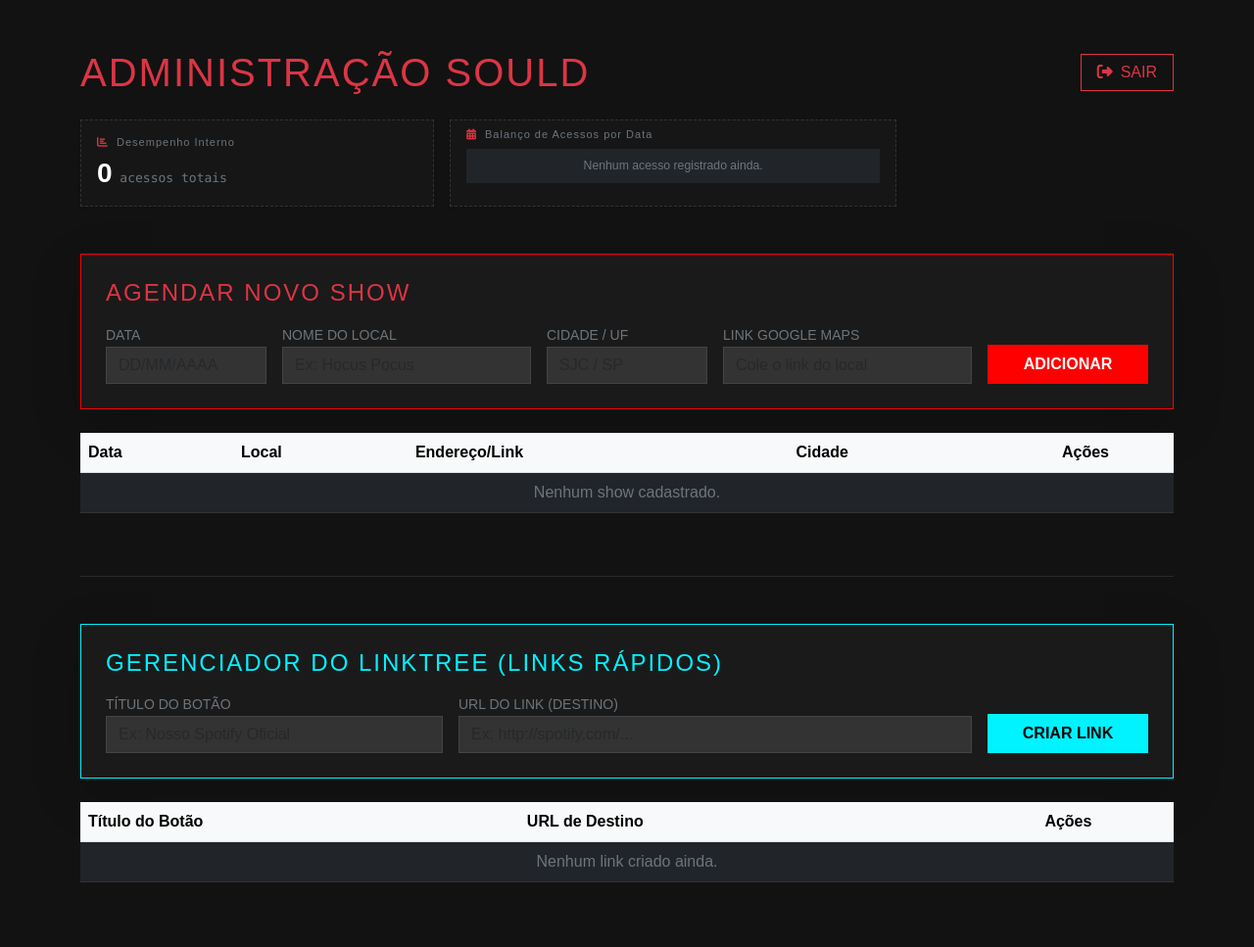
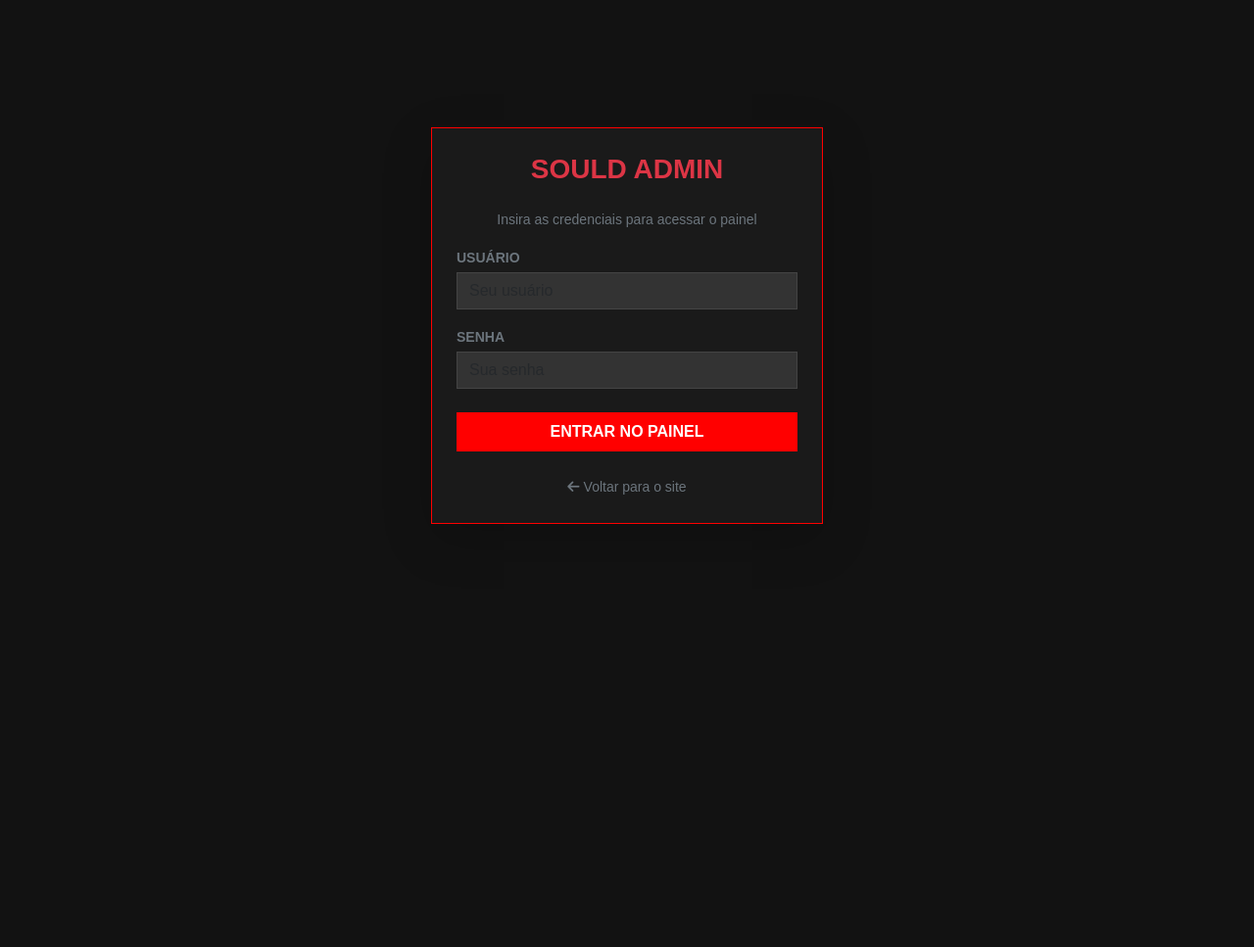
Before and after one commit to hildneylopes16-glitch/site-sould, a Flask app: page /admin in a window 1280 px wide. Shown: the whole page at 98% size. After the commit the page ends 535 px from the top, so only its background shows below. Run offline with Flask 3, Linux system fonts and the light colour scheme; data that the repository does not hold is empty.

Commit message:
updates
Updates templates

```diff
--- a/app.py
+++ b/app.py
@@ -13,6 +13,10 @@ app.config['SQLALCHEMY_DATABASE_URI'] = os.environ.get('DATABASE_URL', 'postgres
 app.config['SQLALCHEMY_TRACK_MODIFICATIONS'] = False
 
 db = SQLAlchemy(app)
+
+# CONFIGURAÇÃO DE ACESSO DO PAINEL (Altere aqui se desejar)
+USER_ADMIN = "admin"
+PASSWORD_ADMIN = "sould2026"
 
 # Modelo 1: Agenda de Shows
 class Show(db.Model):
@@ -112,40 +116,55 @@ def galeria():
 def admin():
     if request.method == 'POST':
         form_type = request.form.get('form_type')
-        try:
-            if form_type == 'show':
-                data = request.form.get('data')
-                local = request.form.get('local')
-                cidade = request.form.get('cidade')
-                link_maps = request.form.get('link_maps')
-                if data and local and cidade:
-                    novo_show = Show(data=data, local=local, cidade=cidade, link_maps=link_maps)
-                    db.session.add(novo_show)
-                    db.session.commit()
-            elif form_type == 'linktree':
-                titulo = request.form.get('titulo')
-                url = request.form.get('url')
-                if titulo and url:
-                    novo_link = LinkTree(titulo=titulo, url=url)
-                    db.session.add(novo_link)
-                    db.session.commit()
-        except Exception as e:
-            db.session.rollback()
-            print(f"Erro ao salvar dados pelo painel: {e}")
+
+        # Lógica de Login integrada do arquivo admin.html
+        if form_type == 'login':
+            username = request.form.get('username')
+            password = request.form.get('password')
+
+            if username == USER_ADMIN and password == PASSWORD_ADMIN:
+                session['logado'] = True
+            return redirect(url_for('admin'))
+
+        # Só permite executar as ações abaixo se estiver de fato logado
+        if session.get('logado'):
+            try:
+                if form_type == 'show':
+                    data = request.form.get('data')
+                    local = request.form.get('local')
+                    cidade = request.form.get('cidade')
+                    link_maps = request.form.get('link_maps')
+                    if data and local and cidade:
+                        novo_show = Show(data=data, local=local, cidade=cidade, link_maps=link_maps)
+                        db.session.add(novo_show)
+                        db.session.commit()
+                elif form_type == 'linktree':
+                    titulo = request.form.get('titulo')
+                    url = request.form.get('url')
+                    if titulo and url:
+                        novo_link = LinkTree(titulo=titulo, url=url)
+                        db.session.add(novo_link)
+                        db.session.commit()
+            except Exception as e:
+                db.session.rollback()
+                print(f"Erro ao salvar dados pelo painel: {e}")
         return redirect(url_for('admin'))
 
     total_acessos = 0
     historico_acessos = []
     shows_query = []
     links_query = []
-    try:
-        todos_acessos = Acesso.query.all()
-        total_acessos = sum(a.quantidade for a in todos_acessos)
-        historico_acessos = Acesso.query.order_by(Acesso.data.desc()).all()
-        shows_query = ordenar_shows(Show.query.all())
-        links_query = LinkTree.query.order_by(LinkTree.id).all()
-    except Exception as e:
-        print(f"Erro ao coletar dados para o admin: {e}")
+
+    # Busca os dados apenas se estiver autenticado
+    if session.get('logado'):
+        try:
+            todos_acessos = Acesso.query.all()
+            total_acessos = sum(a.quantidade for a in todos_acessos)
+            historico_acessos = Acesso.query.order_by(Acesso.data.desc()).all()
+            shows_query = ordenar_shows(Show.query.all())
+            links_query = LinkTree.query.order_by(LinkTree.id).all()
+        except Exception as e:
+            print(f"Erro ao coletar dados para o admin: {e}")
 
     return render_template(
         'admin.html',
@@ -155,9 +174,12 @@ def admin():
         historico_acessos=historico_acessos
     )
 
-# Rota de Edição de Show (Recuperada)
+# Rota de Edição de Show (Protegida)
 @app.route('/admin/editar/<int:id>', methods=['GET', 'POST'])
 def editar_show(id):
+    if not session.get('logado'):
+        return redirect(url_for('admin'))
+
     show = Show.query.get_or_404(id)
     if request.method == 'POST':
         try:
@@ -172,9 +194,12 @@ def editar_show(id):
         return redirect(url_for('admin'))
     return render_template('editar.html', show=show)
 
-# Rota 4: Excluir Show
+# Rota 4: Excluir Show (Protegida)
 @app.route('/admin/excluir/<int:id>')
 def excluir_show_painel(id):
+    if not session.get('logado'):
+        return redirect(url_for('admin'))
+
     try:
         show = Show.query.get_or_404(id)
         db.session.delete(show)
@@ -184,9 +209,12 @@ def excluir_show_painel(id):
         print(f"Erro ao excluir show: {e}")
     return redirect(url_for('admin'))
 
-# Rota 5: Excluir Link
+# Rota 5: Excluir Link (Protegida)
 @app.route('/admin/excluir-link/<int:id>')
 def excluir_link_panel(id):
+    if not session.get('logado'):
+        return redirect(url_for('admin'))
+
     try:
         link = LinkTree.query.get_or_404(id)
         db.session.delete(link)
@@ -196,9 +224,11 @@ def excluir_link_panel(id):
         print(f"Erro ao excluir link: {e}")
     return redirect(url_for('admin'))
 
+# Rota de Logout atualizada para resetar a sessão do Admin
 @app.route('/logout')
 def logout():
-    return redirect(url_for('index'))
+    session.clear()
+    return redirect(url_for('admin'))
 
 if __name__ == '__main__':
     app.run(debug=True)
--- a/templates/admin.html
+++ b/templates/admin.html
@@ -24,10 +24,15 @@
         .scroll-historico::-webkit-scrollbar-track { background: #161616; }
         .scroll-historico::-webkit-scrollbar-thumb { background: #333; }
         .scroll-historico::-webkit-scrollbar-thumb:hover { background: #ff0000; }
+
+        /* Estilo da tela de login centralizada */
+        .login-container { max-width: 400px; margin: 80px auto 0 auto; }
     </style>
 </head>
 <body>
     <div class="container">
+
+        {% if session.get('logado') %}
         <div class="d-flex justify-content-between align-items-center mb-4">
             <h1 class="text-danger m-0">ADMINISTRAÇÃO SOULD</h1>
             <a href="{{ url_for('logout') }}" class="btn btn-outline-danger rounded-0 px-3">
@@ -163,7 +168,7 @@
                 </div>
                 <div class="col-md-6">
                     <label class="small text-secondary">URL DO LINK (DESTINO)</label>
-                    <input type="url" name="url" class="form-control" placeholder="Ex: http://spotify.com/..." required>
+                    <input type="url" name="url" class="form-control" placeholder="Ex: http://spotify.com..." required>
                 </div>
                 <div class="col-md-2 d-flex align-items-end">
                     <button type="submit" class="btn w-100 py-2" style="background-color: #00f3ff; color: black; font-weight: bold; border: none; border-radius: 0;">CRIAR LINK</button>
@@ -200,6 +205,36 @@
             </table>
         </div>
 
+        {% else %}
+        <div class="login-container">
+            <div class="card-admin shadow-lg text-center">
+                <h3 class="text-danger mb-4 fw-bold">SOULD ADMIN</h3>
+                <p class="text-secondary small">Insira as credenciais para acessar o painel</p>
+
+                <form action="{{ url_for('admin') }}" method="POST" class="text-start">
+                    <input type="hidden" name="form_type" value="login">
+
+                    <div class="mb-3">
+                        <label class="small text-secondary fw-bold mb-1">USUÁRIO</label>
+                        <input type="text" name="username" class="form-control" placeholder="Seu usuário" required>
+                    </div>
+
+                    <div class="mb-4">
+                        <label class="small text-secondary fw-bold mb-1">SENHA</label>
+                        <input type="password" name="password" class="form-control" placeholder="Sua senha" required>
+                    </div>
+
+                    <button type="submit" class="btn btn-danger w-100 py-2 mb-2">ENTRAR NO PAINEL</button>
+                </form>
+                <div class="mt-3">
+                    <a href="{{ url_for('index') }}" class="text-secondary small text-decoration-none">
+                        <i class="fas fa-arrow-left me-1"></i>Voltar para o site
+                    </a>
+                </div>
+            </div>
+        </div>
+        {% endif %}
+
     </div>
 </body>
 </html>
```
